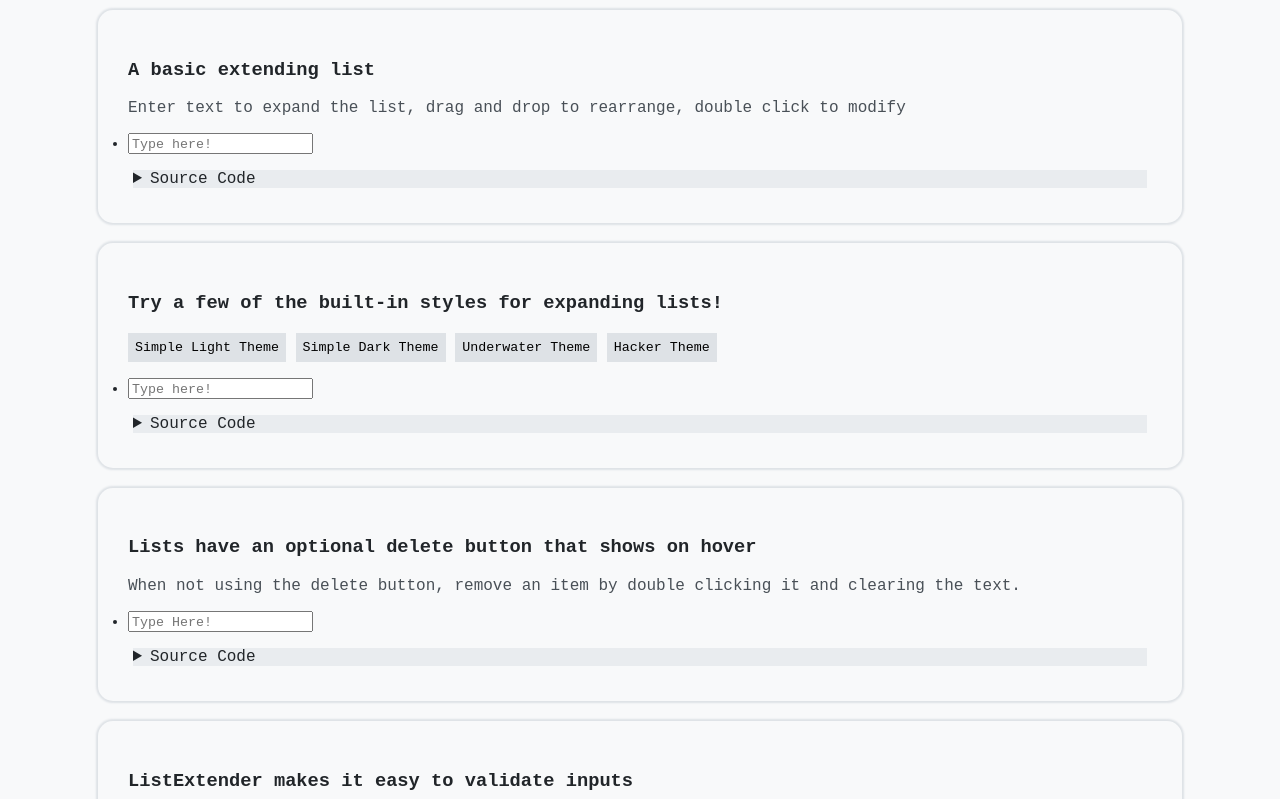
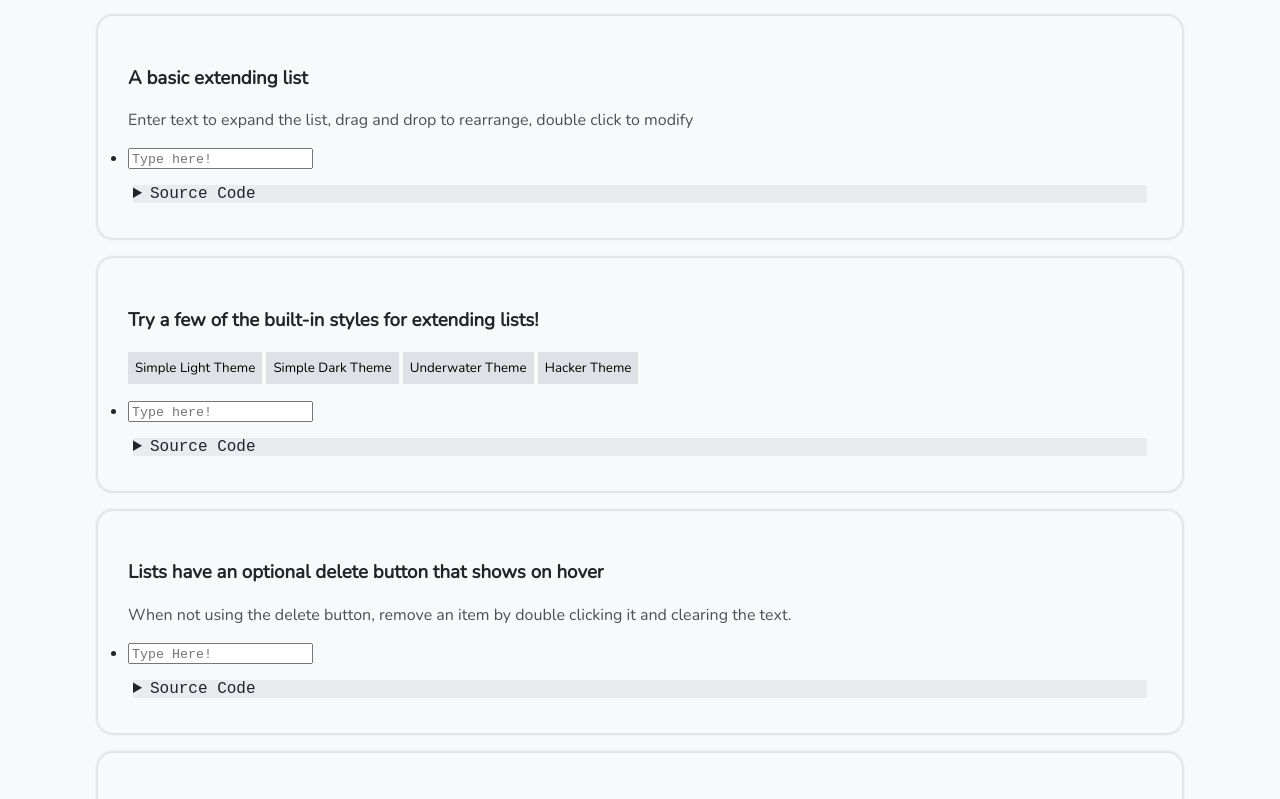
Before and after one commit to JLambertazzo/ListExtender, a website: page pub/examples.html in a window 1280 px wide. Shown: the part 144-943 px from the top of the page. Drawn offline with nearby package versions, Linux system fonts and the light colour scheme.

Commit message:
Some finishing touches
- Using new font
- Updated documentation/README
- Added variables to API
- Removed unused id/classList in options

```diff
--- a/pub/css/style.css
+++ b/pub/css/style.css
@@ -1,7 +1,8 @@
 body {
     display: flex;
     flex-direction: column;
-    font-family: 'Andale', monospace;
+    font-family: 'Nunito', 'Andale', monospace;
+    /* font-family: 'Andale', monospace; */
     margin: 0px;
     color: #212529;
     background-color: #F8F9FA;
@@ -61,6 +62,7 @@ button {
     font-family: inherit;
     padding: 7px;
     background-color: #DEE2E6;
+    cursor: pointer;
 }
 
 button:focus {
@@ -71,7 +73,7 @@ button:focus {
 code, pre, details {
     margin: 5px;
     cursor: default;
-    font-family: inherit;
+    font-family: 'Andale', monospace;
     background-color: #DEE2E6;
     color: #0B101A;
     display: block;
@@ -127,7 +129,7 @@ summary:hover {
     border-radius: 15px;
 }
 
-ul {
+ul, ol {
     padding: 0px;
 }
 
@@ -163,7 +165,6 @@ td {
     padding: 15px;
 }
 
-
 a {
     text-decoration: none;
     color: inherit;
--- a/pub/examples.html
+++ b/pub/examples.html
@@ -2,6 +2,13 @@
 <head>
   <title>ListExtender.js</title>
   <link rel="stylesheet" href="css/style.css">
+  <!-- /*
+    Title: Nunito
+    Author: Vernon Adams, Cyreal
+    Date: n.d.
+    Availability: https://fonts.google.com/specimen/Nunito#standard-styles
+  */ -->
+  <link rel="stylesheet" href="https://fonts.googleapis.com/css?family=Nunito">
   <link rel="icon" href="img/icon.png">
   <script defer type="text/javascript" src="js/ListExtender.js"></script>
   <script defer type="text/javascript" src="js/examples.js"></script>
@@ -29,7 +36,7 @@
       </details>
     </div>
     <div class="card" id="themeList">
-      <h3>Try a few of the built-in styles for expanding lists!</h3>
+      <h3>Try a few of the built-in styles for extending lists!</h3>
       <div id="themeButtons" onclick="setTheme(event)">
         <button theme="simpleLight">Simple Light Theme</button>
         <button theme="simpleDark">Simple Dark Theme</button>
--- a/pub/js/ListExtender.js
+++ b/pub/js/ListExtender.js
@@ -8,21 +8,14 @@
       isUnordered: true,
       allowReorder: true,
       showDeleteButton: false,
-      id: '',
-      classList: [],
       ...options
     }
-    // element set up
-    this.element = this.options.isUnordered ? document.createElement('UL') : document.createElement('OL')
-    if (this.options.id) {
-      this.element.id = this.options.id
-    }
-    if (this.options.classList.length > 0) {
-      this.element.classList.add([...this.options.classList])
-    }
 
+    this.element = (this.options.isUnordered ? document.createElement('UL') : document.createElement('OL'))
     this.maxSize = 100
     this.listSize = 0
+
+    // following are available, but no reason to be used so are not listed in documentation
     this.inputChecks = []
     this.attr = {
       type: 'text',
@@ -424,7 +417,6 @@
     },
 
     emoji: {
-      background: 'white',
       color: 'teal',
       'list-style': '\'\\1F449\''
     }
```
Also changed, not shown: pub/documentation.html (+17 -2 lines), pub/index.html (+7 -0 lines), README.md.
